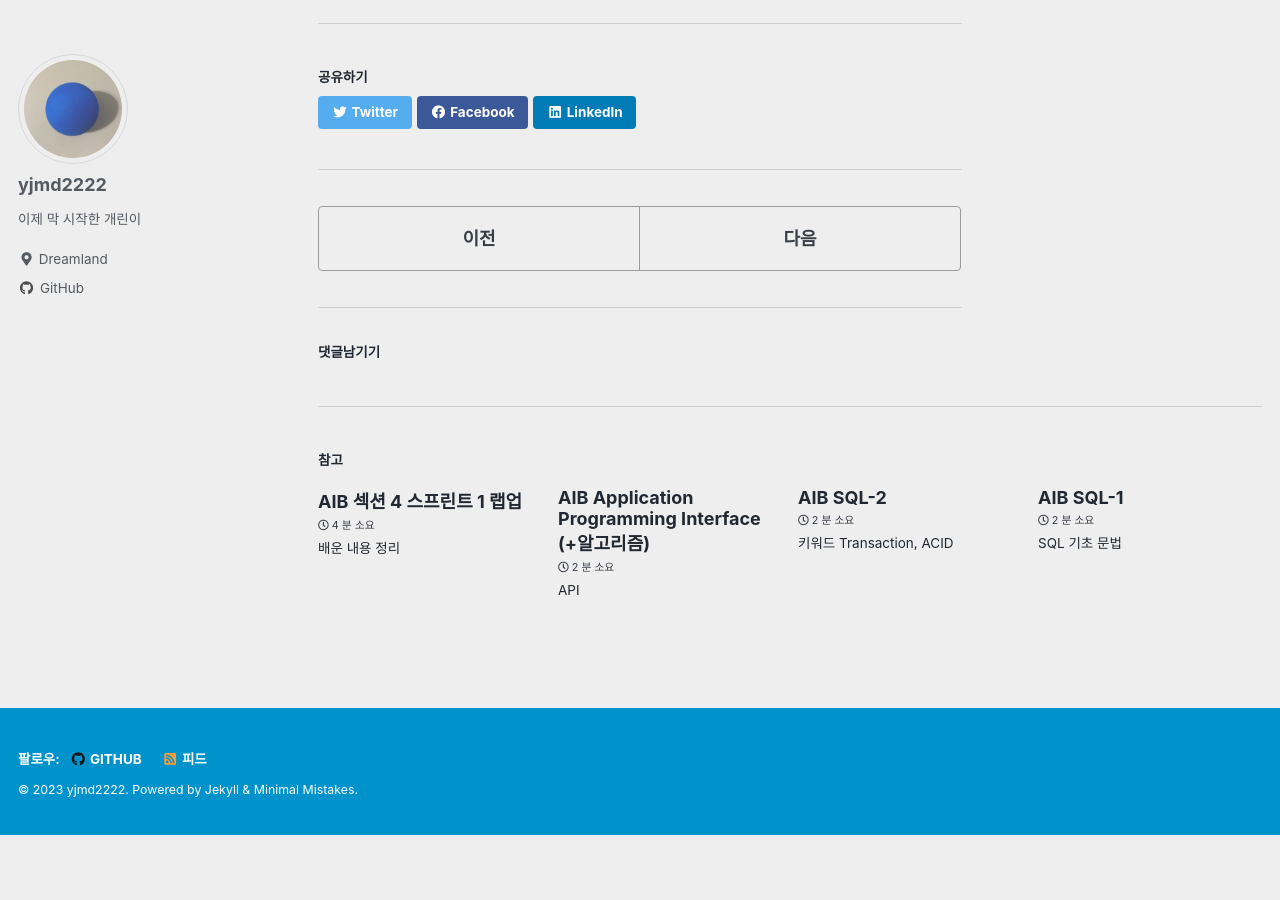
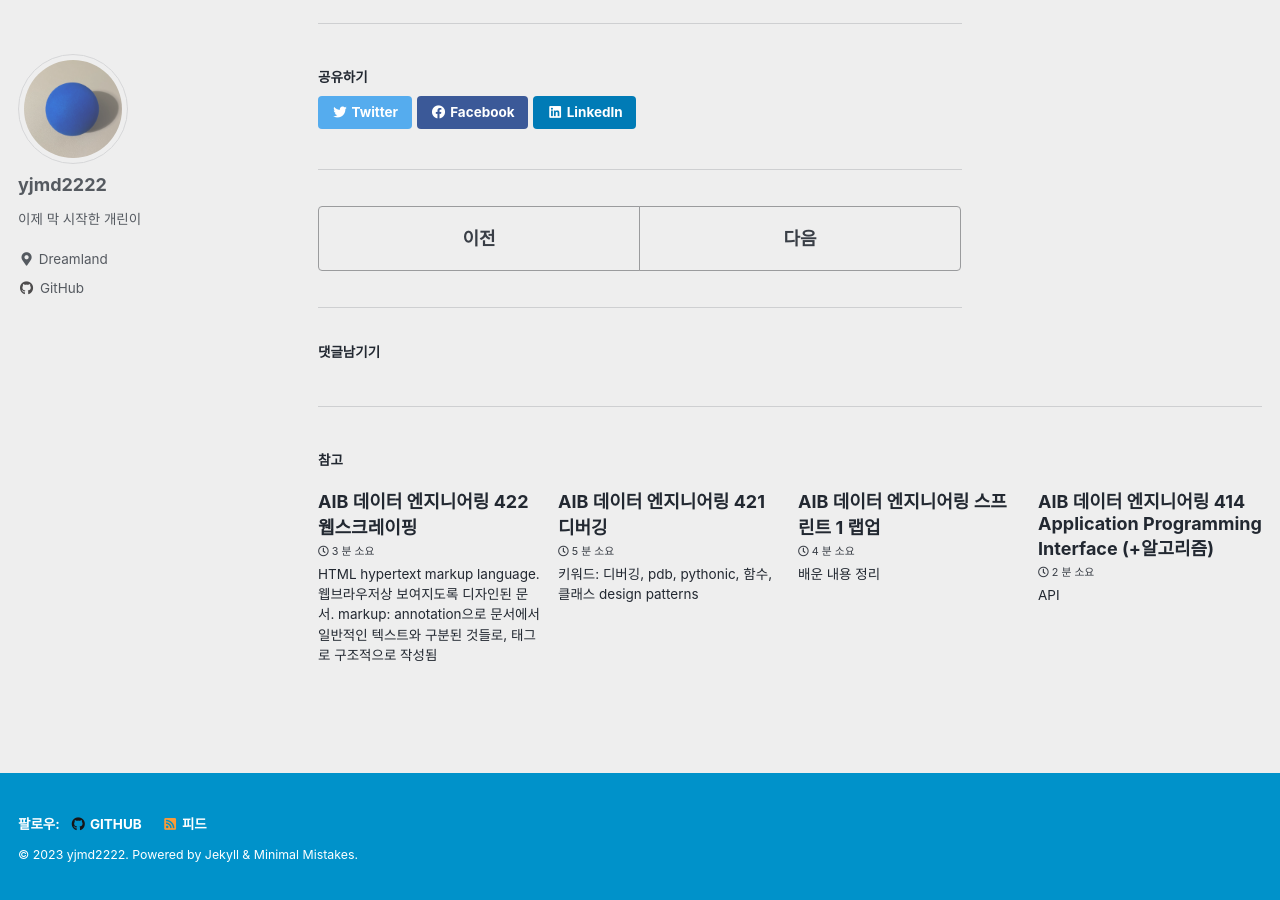
Before and after one commit to yjmd2222/yjmd2222.github.io, a Jekyll site: the page built from _posts/2023-05-19-data-engineering-n411-getting-to-know-tools.md, in a window 1280 px wide and 900 px high, scrolled down 571 px. Built offline with Jekyll 4.4.1, drawn with Linux system fonts in a browser that asks for light colours; cached includes are drawn as plain includes; comment, search, counter and statistics services are not loaded; before the commit the page ends 1406 px from its top, so only the background shows below that; part of the change alters nothing that is shown; some of the changed text lies outside the part shown.

Commit message:
n411 ~ n422

````diff
--- a/_posts/2023-05-19-data-engineering-n411-getting-to-know-tools.md
+++ b/_posts/2023-05-19-data-engineering-n411-getting-to-know-tools.md
@@ -1,5 +1,5 @@
 ---
-title:  "AIB 데이터 엔지니어링"
+title:  "AIB 데이터 엔지니어링 411 Start"
 excerpt: "개발 환경 구축 시작"
 header:
   # teaser:
--- a/_posts/2023-05-22-data-engineering-n412-database-and-management.md
+++ b/_posts/2023-05-22-data-engineering-n412-database-and-management.md
@@ -1,5 +1,5 @@
 ---
-title:  "AIB SQL-1"
+title:  "AIB 데이터 엔지니어링 412 SQL-1"
 excerpt: "SQL 기초 문법"
 header:
   # teaser:
--- a/_posts/2023-05-23-data-engineering-n413-database-and-management-2.md
+++ b/_posts/2023-05-23-data-engineering-n413-database-and-management-2.md
@@ -1,5 +1,5 @@
 ---
-title:  "AIB SQL-2"
+title:  "AIB 데이터 엔지니어링 413 SQL-2"
 excerpt:
 header:
   # teaser:
--- a/_posts/2023-05-24-data-engineering-n414-API.md
+++ b/_posts/2023-05-24-data-engineering-n414-API.md
@@ -1,5 +1,5 @@
 ---
-title:  "AIB Application Programming Interface (+알고리즘)"
+title:  "AIB 데이터 엔지니어링 414 Application Programming Interface (+알고리즘)"
 excerpt: "API"
 header:
   # teaser:
--- a/_posts/2023-05-25-data-engineering-sc41.md
+++ b/_posts/2023-05-25-data-engineering-sc41.md
@@ -1,5 +1,5 @@
 ---
-title:  "AIB 섹션 4 스프린트 1 랩업"
+title:  "AIB 데이터 엔지니어링 스프린트 1 랩업"
 excerpt: "배운 내용 정리"
 header:
   # teaser:
--- /dev/null
+++ b/_posts/2023-05-26-data-engineering-n421-debugging.md
@@ -0,0 +1,271 @@
+---
+title:  "AIB 데이터 엔지니어링 421 디버깅"
+excerpt:
+header:
+  # teaser:
+categories: [AIB_Section_4]
+tags: [AIB, data_engineering, 디버깅]
+date: 2023-05-26 11:00
+last_modified_at: 2023-05-26T11:00:00-09:00
+---
+
+- 키워드: 디버깅, pdb, pythonic, 함수, 클래스
+- [ ] design patterns
+
+파이썬 철학: 그냥 시작해보기. 리뷰를 통해 pythonic한 코드로 만들기 - 간결하게.
+
+함수: 기능. 어떤 기능을 수행하는 무언가.
+  - 메소드: 객체와 관련된 것. `object.method()`
+
+클래스: 통일 된 양식으로 object들을 정리할 수 있다.
+- `__init__()`: 클래스 선언하는 순간 / 클래스 object 생성시 실행
+- `self`
+  - method 안에 넣음. method 형태로 사용하겠다.
+  - attribute 만들 때 `self.attribute1` 형식으로 한다.
+- 상속: 원본의 내용에 추가하는 새로운 클래스 만들 수 있다.
+  - `class Child(Parent):`로 선언
+  - `__init__()` 아래 `super().__init__()`로 `__init__()` 상속받을 수 있음
+
+### 디버깅
+코드 에러 발생 시 잠깐 멈추고 상황 살펴보기. 디버그: 버그를 찾는 행동
+
+```python
+# python 3.7 이전
+import pdb
+
+action()
+pdb.set_trace()
+```
+```python
+# python 3.8 이후
+action()
+breakpoint()
+```
+
+`(Pdb)`로 시작하는 line이 terminal에 뜨고 거기에 변수 이름을 입력해서 값을 보고 바꾸거나 c, l, s, n을 입력할 수 있다.
+- c: continue. 다음 debugger instance로 이동
+- l: list. 다음 11줄 나열
+- s: step. 다음 문장으로 이동하고, 함수는 내부 탐색
+- n: next. 다음 문장으로 이동하고, 함수는 return 값을 받음
+
+위와 중복되지 않도록 한 글자 변수명 만들지 않기.
+
+추가로 다양한 작업을 할 수 있는데, [documentation](https://docs.python.org/3/library/pdb.html) 찾아보기.
+
+### 함수
+- 특정 기능을 반복적으로 실행할 수 있는 코드. 매 번 새로 입력하지 않아도 된다.
+- 함수에 파라미터를 정의한다면 파라미터에 argument/인수를 넣어 이에 대해 함수 내에서 추가적인 작업을 한다.
+- 필드 인수: 입력하지 않으면 실행 안 됨. 키워드 인수: 어떤 파라미터에 대해 입력하는지 명시하여 순서 지키지 않아도 된다. 기본 인수: default로 사용할 인수값
+- return: 이 값을 반환하고 종료한다. 비어있으면 그저 종료
+
+### 클래스
+- 객체지향언어 기반으로 설계된 파이썬. 설계도를 만들고, 그 설계도로 결과물을 만드는게 합당하다. 즉 대규모 프로젝트에서 코드 재사용을 줄이기 위해 함수와 클래스를 사용한다.
+- self. 클래스 인스턴스(self, 자기 자신)에 대해 method를 실행하겠다는 의미. 이것이 필수 인수가 된다. 다만 메소드를 실행할 때에는 자동으로 넘어가서 실행되고, 이것이 메소드 정의에 나열되어 있지 않다면 불일치 오류가 나타난다.
+- 클래스 메소드 중 특별한 것들이 있는데, 대표적으로 생성자 `__init__()`. 클래스 인스턴스 만들 때 사용되는 메소드이다.
+  - instance가 가지고 있는 변수를 미리 지정해줄 수 있다.
+  - instance가 가지고 있는 변수와 클래스 자체가 가지고 있는 변수는 다르다.
+- `@property`: A가 B에 종속되어 있을 때 B의 값을 변경해준다고 생각해보면 B는 A가 정의된 이후에 변경해준 것이라 A는 바뀌지 않는다. 이를 바꿔주기 위해 `@property` 이용한다.
+  - 변수를 메소드처럼 입력해서 return해준다.
+    ```python
+    @property
+    def att_B(self):
+      return func_1(self.att_A)
+    ```
+- setter: 변수에 직접 접근하지는 않지만 추가 기능을 포함시키고 싶을 때 사용한다. @property 이후 사용
+    ```python
+    @att_B.setter
+    def att_B(self, something):
+      self.att_A = self.att_B + something
+    ```
+    instance `my_object`에 `my_object = '!!!'`를 한다면 `!!!`가 `something`으로서 뒤에 추가된다.
+- _, __ dunderscore: 둘 다 숨기고 싶은 내용, 수정하지 않았으면 하는 내용이다. _는 그 값이 일반 object와 같이 행동하고, __는 class name을 통해서 확인할 수 있다: `my_ins._MyClass__dunderscore`. 즉 완전히 숨겨지지는 않는다.
+
+### 데코레이터
+모든 함수는 객체이기 때문에 함수 안에 함수를 넣을 수 있다. 이를 활용한 부분이 데코레이터. 위 내용들이 decorator이다.
+
+wrapper function을 정의하고 그 function을 `@wrapper`로 내부 함수 윗줄에 입력하면 적용된다. 그런데 함수마다 인자가 다를 수 있고, wrapper를 그 함수마다 다르게 정의하기는 힘들다. 그래서 args and kwargs를 이용한다.
+```python
+def wrapper(func):
+  def to_do(*args, **kwargs):
+    do_something_1()
+    func(*args, **kwargs)
+    do_something_2()
+
+  return to_do
+
+@wrapper
+def my_func(something):
+  print(something)
+```
+
+### 디스크립터
+객체의 속성을 조회, 저장, 삭제를 제어할 때 사용되는 객체이다. 각각에 대해 `get()`, `set()`, `delete()`이다. 조회 저장 삭제를 할 때 각각이 호출된다.
+
+용도로는 여러 가지가 있는데, attribute 값을 검증, 변환, 기록에 사용되고, 액세스를 권한 관련해서 사용할 수 있다.
+
+```python
+# ex 1
+class OneDigitNumericValue():
+    def __init__(self):
+        self.value = 0
+
+    def __get__(self, obj, type=None) -> object:
+        return self.value
+
+    def __set__(self, obj, value) -> None:
+        if value > 9 or value < 0 or int(value) != value:
+            raise AttributeError("The value is invalid")
+        self.value = value
+
+class Foo():
+    number = OneDigitNumericValue()
+
+breakpoint()
+```
+
+`__delete__`가 없어서 삭제하려 하면 없다고 에러 난다.
+
+```python
+# ex 2
+class PrintOperation:
+    def __init__(self):
+        self.value = 0
+
+    def __get__(self, obj, type=None):
+        print('getting the value', self.value)
+        return self.value
+
+    def __set__(self, obj ,value):
+        print('setting the value as', value)
+        self.value = value
+
+    def __delete__(self, obj):
+        print('deleting')
+        del self.value
+
+class Bar:
+    att = PrintOperation()
+
+breakpoint()
+```
+
+### Generator
+제너레이터는 large data를 다룰 때 용이하다. 한 번에 하나의 변수 안에 큰 데이터를 로드한다면 메모리 초과하는 상황이 발생할 수 있는데, 제너레이터는 값을 한 번에 하나씩 생성하기 때문에 메모리를 절약할 수 있다.
+
+```python
+def my_generator():
+  for i in range(10):
+    yield i
+
+for i in my_generator(): print(i)
+```
+
+### Abstraction
+The process of hiding unnecessary information from the user. Hides internal functionality of the object/function/class from the user. The user can use the function, but the way it works is hidden from the user. This is to reduce complexity and improve efficiency of the application.
+
+ABC: Abstract Class. abstract method를 사용하는 클래스. Base class로부터 상속받고, 공유하는 concrete method가 있거나, 각각의 child class별로 다른 method들이 있을 것이다.
+
+```python
+from abc import ABC, abstractmethod
+
+class Parent(ABC):
+  #common function
+  def common_fn(self):
+    print('In the common method of Parent')
+ @abstractmethod
+  def abs_fn(self): #is supposed to have different implementation in child classes
+    pass
+
+class Child1(Parent):
+  def abs_fn(self):
+    print('In the abstract method of Child1')
+
+class Child2(Parent):
+  def abs_fn(self):
+    print('In the abstract method of Child2')
+```
+
+ABC로부터 inherit하면 다음과 같은 규칙 적용:
+- Abstract Class에 있는 abstract method를 다시 정의하지 않으면 에러 발생
+
+나만의 example 만들어보기
+
+```python
+from abc import ABC, abstractmethod
+import numpy as np
+
+class Shape(ABC):
+  def dimension(self):
+    print('a 2D shape')
+
+  @abstractmethod
+  def perimeter(self):
+    pass
+
+  @abstractmethod
+  def area(self):
+    pass
+
+  @abstractmethod
+  def test(self):
+    pass
+
+class Rectangle(Shape):
+  width, height = 5, 7
+
+  def perimeter(self):
+    return 2 * (self.width + self.height)
+
+  def area(self):
+    return self.width * self.height
+
+class Circle(Shape):
+  radius = 3
+
+  def perimeter(self):
+    return 2 * np.pi * self.radius
+
+  def area(self):
+    return np.pi * self.radius ** 2
+
+breakpoint()
+
+rec = Rectangle()
+cir = Circle()
+
+print(rec.perimeter())
+print(cir.area())
+```
+
+에러 메시지 `TypeError: Can't instantiate abstract class Rectangle with abstract method test`. 없으니까 없다고 나온다. abstract class를 이용해서 내 코드 점검할 수 있는 것이 목적인듯.
+
+#### source
+- https://www.scaler.com/topics/python/data-abstraction-in-python/
+
+### Unittest, Test-Driven Development
+코드를 짰을 때 이것이 제대로 작동할지에 대한 검증/테스트하는 코드 짜기. 본 프로그램과 별도로 작성된 파일을 사용.
+
+```python
+# main.py
+def hello_world(*args):
+  'Add'
+  return sum([arg for arg in args]) if len(args) else None
+```
+
+```python
+# test_main.py
+from unittest import TestCase
+from main import *
+
+class MyTest(TestCase):
+  def test_hello_world(self):
+    self.assertEqual(hello_world(), 'Hello, World!')
+```
+`python -m unittest` 입력 시 에러 발생. `hello_world()`에 전혀 연관성 없는 내용 넣음.
+
+### 디자인 패턴
+- to-do
+
+### 도움 될 만한 자료
+- https://available-stem-0cc.notion.site/CodeStates-b64f0788d8cf4151ab12f9e0dbd314d8
+- https://github.com/dev-marko/clean-code-book
--- /dev/null
+++ b/_posts/2023-05-30-data-engineering-n422-webscraping.md
@@ -0,0 +1,160 @@
+---
+title:  "AIB 데이터 엔지니어링 422 웹스크레이핑"
+excerpt:
+header:
+  # teaser:
+categories: [AIB_Section_4]
+tags: [AIB, data_engineering, 웹스크레이핑]
+date: 2023-05-30 09:00
+last_modified_at: 2023-05-30T09:00:00-09:00
+---
+
+HTML hypertext markup language. 웹브라우저상 보여지도록 디자인된 문서. markup: annotation으로 문서에서 일반적인 텍스트와 구분된 것들로, 태그로 구조적으로 작성됨
+
+HTML 구조. jsbin.com에서 웹페이지 자동적으로 빌드해줌.
+- head는 보여주는 부분에 없고 디자인 등 관련 메타데이터.
+- body 사용자에게 보여지는 부분
+
+이걸 구성하면 알아서 웹페이지가 보여진다.
+
+태그 종류 보고 싶으면 MDN html 검색해보기. element reference. 대부분 웹사이트에서 지원되기는 하지만 그래도 호환되지 않은 것들도 있으니 확인 필요하다. 에러 발생하면 스스로 회복해서 원래 컨텐츠를 보여주기도 한다. validator에서 에러 확인 가능
+
+body 안에도 구조를 나눈다. header, footer, main body 등. 웹사이트를 보면 박스로 구분된 것으로 생각해볼 수도 있다. css, React사용할 때 중요.
+
+html css js. 갖다놓고 꾸미고 시킨다.
+
+### 노트
+웹스크레이핑: 필요한 데이터를 인터넷에서 모아오는 것.
+
+HTML은 엄밀히 말하면 (MDN에 따라) 프로그래밍 언어는 아니다. 웹페이지가 어떻게 구성되어서 보여지는지에 대한 방식을 알려주는 알려주는 마크업 언어. 웹페이지 구성 형태.
+
+여러 요소로 웹페이지를 구성할 때 각 요소는 태그로 표현이 된다. `head`를 예제로
+- opening tag: `<head>`
+- closing tag: `</head>`
+
+모든 엘리먼트가 closing tag가 있는 것은 아님. 또한 하나의 요소 안에 다른 요소도 넣을 수 있다.
+
+CSS: Cascading Style Sheets. HTML의 웹페이지가 어떻게 표현되는지에 대한 스타일시트. HTML 내에서 표현하는 것보다 다른 파일로 분리해서 표현하는 것이 구분되고, 또 양도 많아서 편하다. CSS selector는 특정 요소를 선택하는 방법이다. Type selector, Class selector, Id selector.
+- 상속: 요소 안에 요소가 있으면 바깥 요소의 스타일을 상속 받는다. 하지만 안의 요소가 이미 스타일이 적용되어 있다면 그 스타일은 그대로 간다.
+  ```html
+  <div style="color:red">
+    <p>no style by itself</p>
+  </div>
+  ```
+- 클래스: 여러 요소의 스타일을 적용하고 싶을 때 클래스를 생성하여 그 클래스에 해당하는 요소들이 동일한 스타일을 상속받도록 한다.
+  ```html
+  <!--HTML-->
+  <p class="banana">Banana class</p>
+  ```
+  ```css
+  /* CSS */
+  .banana {
+    color:"yellow";
+  }
+  ```
+`class="one two three"`처럼 여러 클래스를 동시에 부여할 수 있다.
+- id: 스타일 적용하는 다른 방법. 클래스와 약간 비슷하면서도 다르다. 동시에 여러 개의 요소에 적용하기 보다는 특정 요소를 가리킬 때 사용.
+  ```html
+  <!--HTML-->
+  <p id="pink">Pink</p>
+  ```
+  ```css
+  /* CSS */
+  #pink {
+    color:"pink";
+  }
+  ```
+
+inline, internal, external: CSS 위치
+- inline: 태그 안에다가 넣기
+- internal: head 안에 적용하기. `<style> </style>`
+- external: 별도 외부 파일로.
+  `<link rel="stylesheet" type="text/css" href="style.css">`
+
+이렇게 CSS 배우는 이유는 찾고자 하는 데이터가 어떤 CSS를 사용했는지를 통해 가져오려고.
+
+F12 눌러보기. html, css 확인 가능. console에서 `document.querySelector(...)`로 query 가능.
+
+DOM: 문서 객체 모델 Document Object Model. 프로그래밍 언어로 HTML 문서에 접근. 글을 object로 취급. F12로 콘솔 창에 들어가면 자바스크립트를 통해 이를 사용해볼 수 있다.
+- `document.querySelectorAll('p)`: p 요소를 담은 유사 배열을 받게 된다. 형태는 NodeList.
+- 다른 것들은 다른 형태로 가져올 수도 있다.
+
+크롤링에서 DOM이 중요한 이유는 하나의 문자열이 아니라 필요한 텍스트를 구분해낼 수 있어야 하기 때문이다.
+
+스크레이핑과 크롤링 차이: 자동화와 인덱싱. 스크레이핑은 특정 정보를 가져오는 것에 초점이 맞추어져 있고, 크롤링은 사이트들을 인덱싱하는 것에 초점이 맞추어져 있다.
+
+파이썬에서 소통을 위해 `requests` 라이브러리를 사용한다. 간단한 메소드를 통해 요청을 쉽게 실행할 수 있는 장점이 있다. `pip install requests`
+
+```python
+import requests
+
+resp = requests.get('https://google.com') # get: 무언가를 가져올 때. return으로 Response
+print(resp)
+```
+```python
+<Response [200]>
+```
+Status code: 200이라면 OK. 성공적으로 접속. `resp.status_code`로 확인. 여러 다른 코드들이 있으므로 `raise_for_status()`를 통해 접속 불가라면 에러를 일으키는 것이 좋다.
+```python
+import requests
+from requests.exceptions import HTTPError
+
+url = 'https://google.com'
+
+try:
+    resp = requests.get(url)
+
+    resp.raise_for_status()
+except HTTPError as Err:
+    print('HTTP 에러가 발생했습니다.')
+except Exception as Err:
+    print('다른 에러가 발생했습니다.')
+else:
+    print('성공')
+```
+
+실제로 응답을 받아오면 `text` 속성이 존재한다. 이것을 human-readable format으로 decode 해주어야 함. 이 정보를 얻어내기 위해 `BeautifulSoup` 사용. `pip install beautifulsoup4`. 기본적으로 `'html.parser'`로 파싱한다. html문서에 대해서 작업한다는 뜻.
+```python
+import requests
+from bs4 import BeautifulSoup
+
+resp = requests.get('https://google.com')
+
+soup = BeautifulSoup(resp.content, 'html.parser')
+
+dog_element = soup.find(id='dog')  # id는 한 번만 사용하는 것으로 설명했었으므로 find가 적합함.
+cat-elements = soup.find_all(class_='cat') # class는 여러 번 사용되므로 find_all로 보는 것이 적절할 수 있다.
+
+# 검색 결과 내 세부검색
+for cat_el in cat_elements:
+  cat_el.find(class_='fish')
+```
+기타 적용 방법
+- 태그 `soup.find_all('div', class_='cat')`
+- string: 문자열 내 string을 포함하고 있는지 `soup.find_all(string='raining')` 문자열을 반환한다.
+  - 그대로 인식하는 것보다 pattern 찾는 것이 용이함. 예: `soup.find_all(string=lambda text: 'raining' in text.lower())`
+  - 요소로 반환: `soup.find_all('h3', string='raining')`
+
+요소를 찾았으면 내부 글을 얻어볼 수 있다.
+```python
+cat_el = soup.find('p', class_='cat')
+
+cat_el.text # 문자열. str의 method 적용 가능
+```
+
+## 추가 학습할 내용
+- [x] 정적/동적 스크레이핑
+- [ ] 스크레이핑 결과 데이터베이스에 적재
+- [ ] 콘솔에서 추출할 데이터 패턴 출력해보기
+- [ ] 셀레니움
+- [ ] 정규식 활용하여 문자열 찾기
+- [ ] 클래스, 함수, 데코레이터 적용해서 코드 짜보기
+
+## 정적/동적 스크레이핑
+고정되어 있어서 소스가 변하지 않는 페이지는 정적 페이지. 무언가를 클릭한다면 url이 변하고 내용이 바뀐다. 동적페이지는 페이지 내에서 어떤 것을 수행하면 내용 내에서 무언가가 실행/바뀐다.
+
+# 셀리니움
+마우스나 키보드와 같은 행동. 검색 등 동적 정보 가져오기.
+
+### 참고자료
+- https://available-stem-0cc.notion.site/CodeStates-b64f0788d8cf4151ab12f9e0dbd314d8
````
Also changed, not shown: 1 other file.
